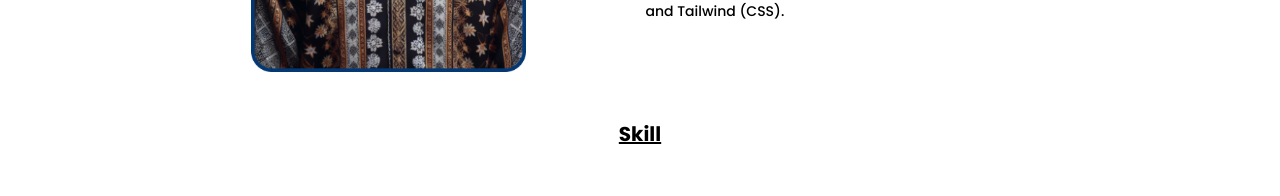
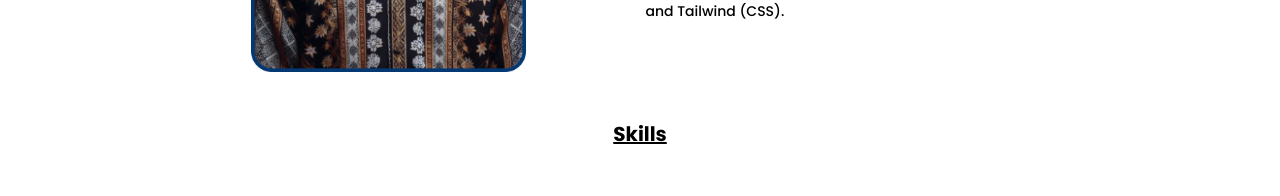
Before and after one commit to sirozulhuda/web-portofolio, a React (Vite) app: page / in a window 1280 px wide. Shown: the part 1020-1216 px from the top of the page. Built offline with nearby package versions, Linux system fonts and the light colour scheme.

Commit message:
Update terbaru website

```diff
--- a/src/components/About.jsx
+++ b/src/components/About.jsx
@@ -41,7 +41,7 @@
           For frameworks, I often use React, Express, and Tailwind (CSS).
         </p>
       </div>
-      <h1 className="text-center font-bold text-xl underline mt-12">Skill</h1>
+      <h1 className="text-center font-bold text-xl underline mt-12">Skills</h1>
       <div
         className="flex flex-wrap  gap-10 mx-10 md:gap-12 justify-center mt-8 md:mt-12 "
         data-aos="fade-up"
```
